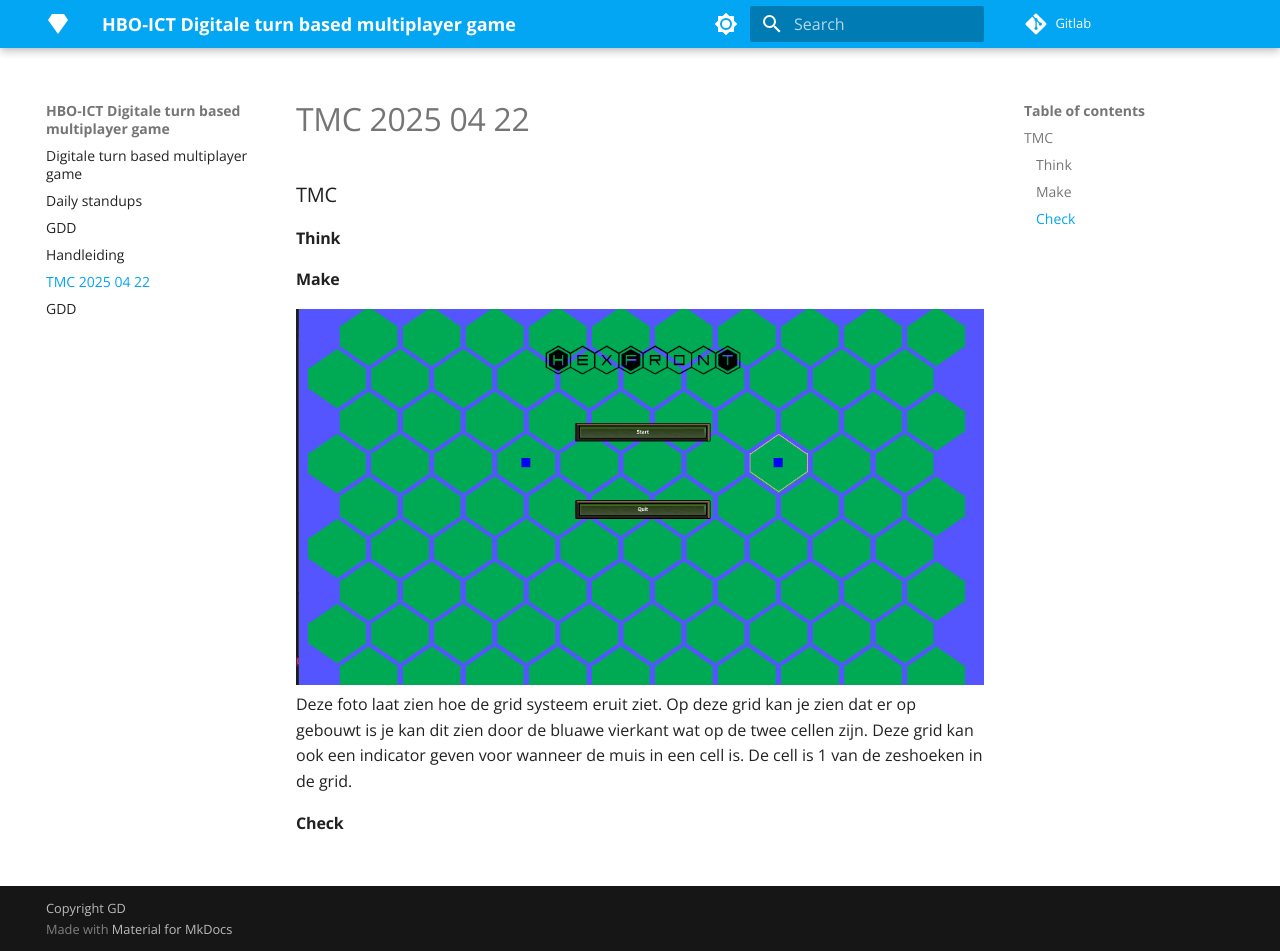
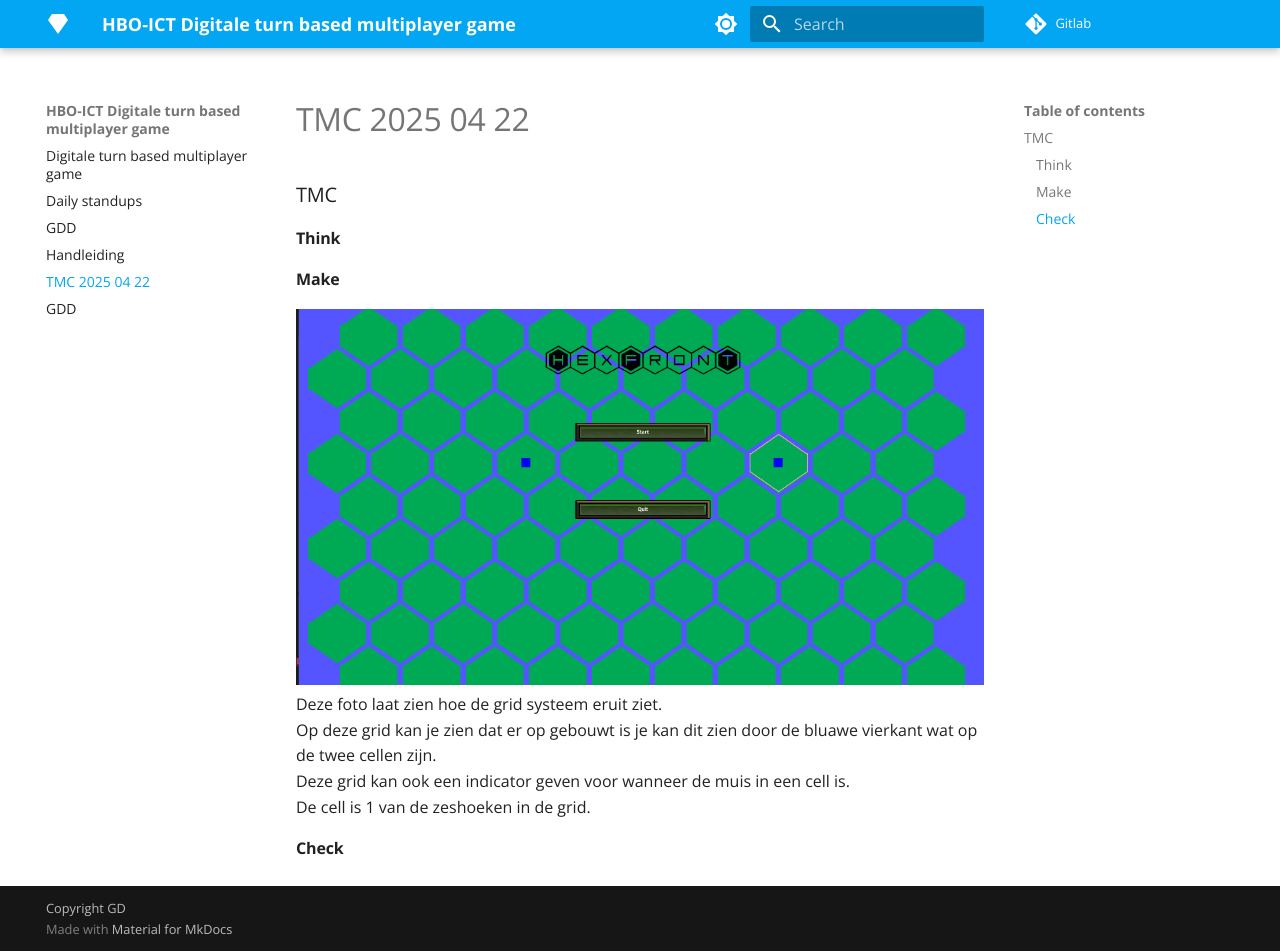
Before and after one commit to lieuweZ/HexFront, an MkDocs documentation site: the page built from docs/TMC 2025_04_22.md, in a window 1280 px wide and 951 px high. Built offline with MkDocs 1.6.1 and Material for MkDocs 9.7.7, drawn with Linux system fonts in a browser that asks for light colours; nearby versions of some CDN libraries; library files that are not in the unit come from our copies.

Commit message:
Edit TMC 2025_04_22.md

```diff
--- a/docs/TMC 2025_04_22.md
+++ b/docs/TMC 2025_04_22.md
@@ -4,9 +4,9 @@
 
 
 #### Make
-![Main menu](./images/mainmenu.png "main menu")
-Deze foto laat zien hoe de grid systeem eruit ziet.
-Op deze grid kan je zien dat er op gebouwt is je kan dit zien door de bluawe vierkant wat op de twee cellen zijn.
-Deze grid kan ook een indicator geven voor wanneer de muis in een cell is.
+![Main menu](./images/mainmenu.png "main menu")<br>
+Deze foto laat zien hoe de grid systeem eruit ziet. <br>
+Op deze grid kan je zien dat er op gebouwt is je kan dit zien door de bluawe vierkant wat op de twee cellen zijn.<br>
+Deze grid kan ook een indicator geven voor wanneer de muis in een cell is.<br>
 De cell is 1 van de zeshoeken in de grid.
 #### Check
```
